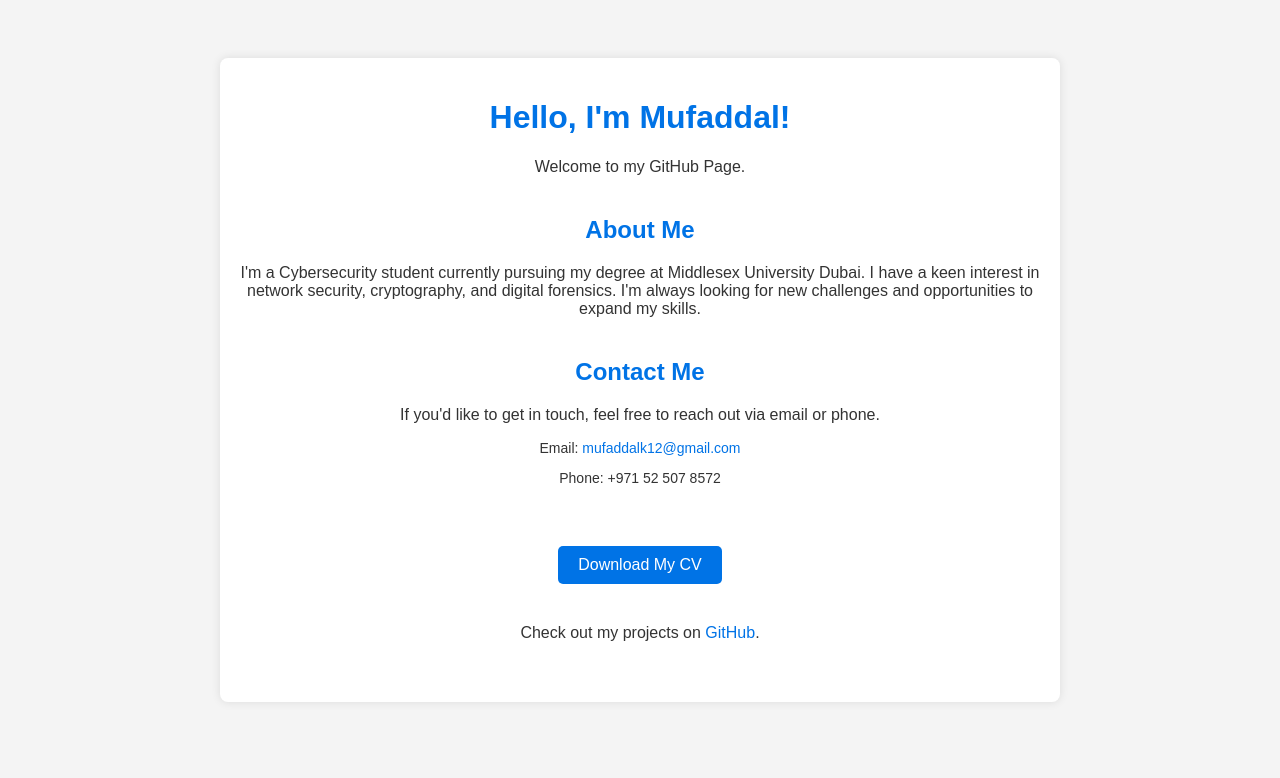
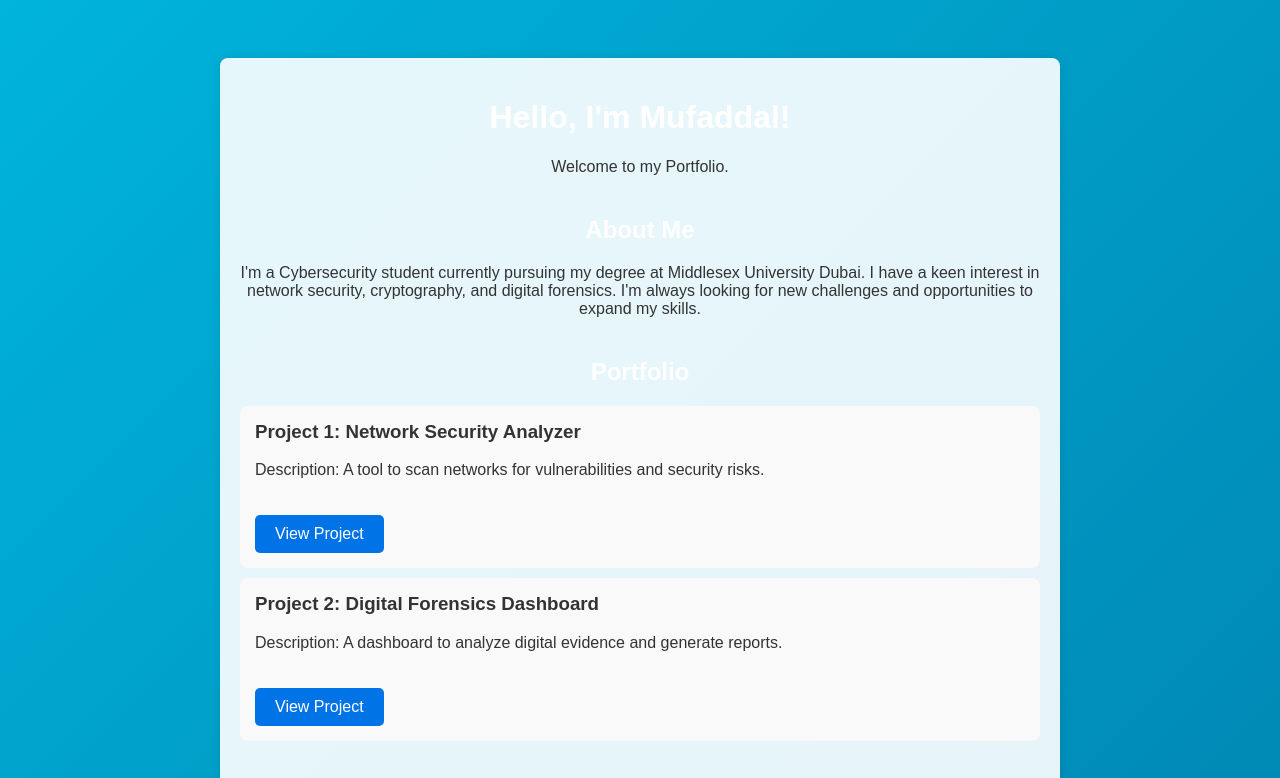
Before and after one commit to MUFADDALKHAMUSI/github.io, a plain HTML site: page index.html in a window 1280 px wide. Shown: the top 778 px of the page. Drawn offline with Linux system fonts and the light colour scheme.

Commit message:
Update index.html

```diff
--- a/index.html
+++ b/index.html
@@ -1,31 +1,52 @@
 <!DOCTYPE html>
-<html>
+<html lang="en">
 <head>
-    <title>Welcome to Mufaddal's GitHub Page</title>
+    <meta charset="UTF-8">
+    <meta name="viewport" content="width=device-width, initial-scale=1.0">
+    <title>Welcome to Mufaddal's Portfolio</title>
     <style>
         body {
             font-family: Arial, sans-serif;
-            background-color: #f4f4f4;
+            background: linear-gradient(135deg, #00b4db, #0083b0); /* Gradient background */
             color: #333;
             text-align: center;
             padding: 50px;
+            animation: fadeIn 1s ease; /* Fade-in effect for the whole page */
         }
+
         h1, h2 {
-            color: #0073e6;
+            color: #ffffff;
+            opacity: 0; /* Start invisible for animation */
+            animation: slideIn 0.8s forwards; /* Slide-in effect */
         }
+
+        h1 {
+            animation-delay: 0.2s; /* Delay for the main title */
+        }
+
+        h2 {
+            animation-delay: 0.4s; /* Delay for subsections */
+        }
+
         a {
             text-decoration: none;
-            color: #0073e6;
+            color: #ffffff;
         }
+
         .container {
-            background: #fff;
+            background: rgba(255, 255, 255, 0.9); /* Slightly transparent white */
             padding: 20px;
             border-radius: 8px;
             box-shadow: 0px 0px 10px rgba(0, 0, 0, 0.1);
             display: inline-block;
             width: 80%;
             max-width: 800px;
+            transform: translateY(20px); /* Start lower for animation */
+            opacity: 0; /* Start invisible for animation */
+            animation: fadeInUp 0.8s forwards; /* Slide-up effect */
+            animation-delay: 0.6s; /* Delay for the container */
         }
+
         .button {
             background-color: #0073e6;
             color: white;
@@ -34,24 +55,77 @@
             text-decoration: none;
             display: inline-block;
             margin-top: 20px;
+            transition: background-color 0.3s; /* Smooth color transition */
         }
+
+        .button:hover {
+            background-color: #005bb5; /* Darker shade on hover */
+        }
+
         .section {
             margin: 40px 0;
         }
+
+        .project {
+            background: #f9f9f9;
+            padding: 15px;
+            border-radius: 8px;
+            margin: 10px 0;
+            text-align: left;
+            opacity: 0; /* Start invisible for animation */
+            transform: translateY(10px); /* Start lower for animation */
+            animation: fadeInUp 0.8s forwards; /* Slide-up effect */
+        }
+
+        .project h3 {
+            margin-top: 0;
+        }
+
         .contact-info {
             margin-top: 10px;
             font-size: 14px;
+        }
+
+        /* Keyframes for animations */
+        @keyframes fadeIn {
+            from { opacity: 0; }
+            to { opacity: 1; }
+        }
+
+        @keyframes slideIn {
+            from { transform: translateY(-20px); opacity: 0; }
+            to { transform: translateY(0); opacity: 1; }
+        }
+
+        @keyframes fadeInUp {
+            from { opacity: 0; transform: translateY(20px); }
+            to { opacity: 1; transform: translateY(0); }
         }
     </style>
 </head>
 <body>
     <div class="container">
         <h1>Hello, I'm Mufaddal!</h1>
-        <p>Welcome to my GitHub Page.</p>
+        <p>Welcome to my Portfolio.</p>
 
         <div class="section">
             <h2>About Me</h2>
             <p>I'm a Cybersecurity student currently pursuing my degree at Middlesex University Dubai. I have a keen interest in network security, cryptography, and digital forensics. I'm always looking for new challenges and opportunities to expand my skills.</p>
+        </div>
+
+        <div class="section">
+            <h2>Portfolio</h2>
+            <div class="project">
+                <h3>Project 1: Network Security Analyzer</h3>
+                <p>Description: A tool to scan networks for vulnerabilities and security risks.</p>
+                <a href="#" class="button" target="_blank">View Project</a>
+            </div>
+            <div class="project">
+                <h3>Project 2: Digital Forensics Dashboard</h3>
+                <p>Description: A dashboard to analyze digital evidence and generate reports.</p>
+                <a href="#" class="button" target="_blank">View Project</a>
+            </div>
+            <!-- Add more projects as needed -->
         </div>
 
         <div class="section">
@@ -64,10 +138,6 @@
         </div>
 
         <a href="CV%20-%20Mufaddal%20Khamusi.pdf" class="button" target="_blank">Download My CV</a>
-
-        <div class="section">
-            <p>Check out my projects on <a href="https://github.com/mufaddalkhamusi" target="_blank">GitHub</a>.</p>
-        </div>
     </div>
 </body>
 </html>
```
